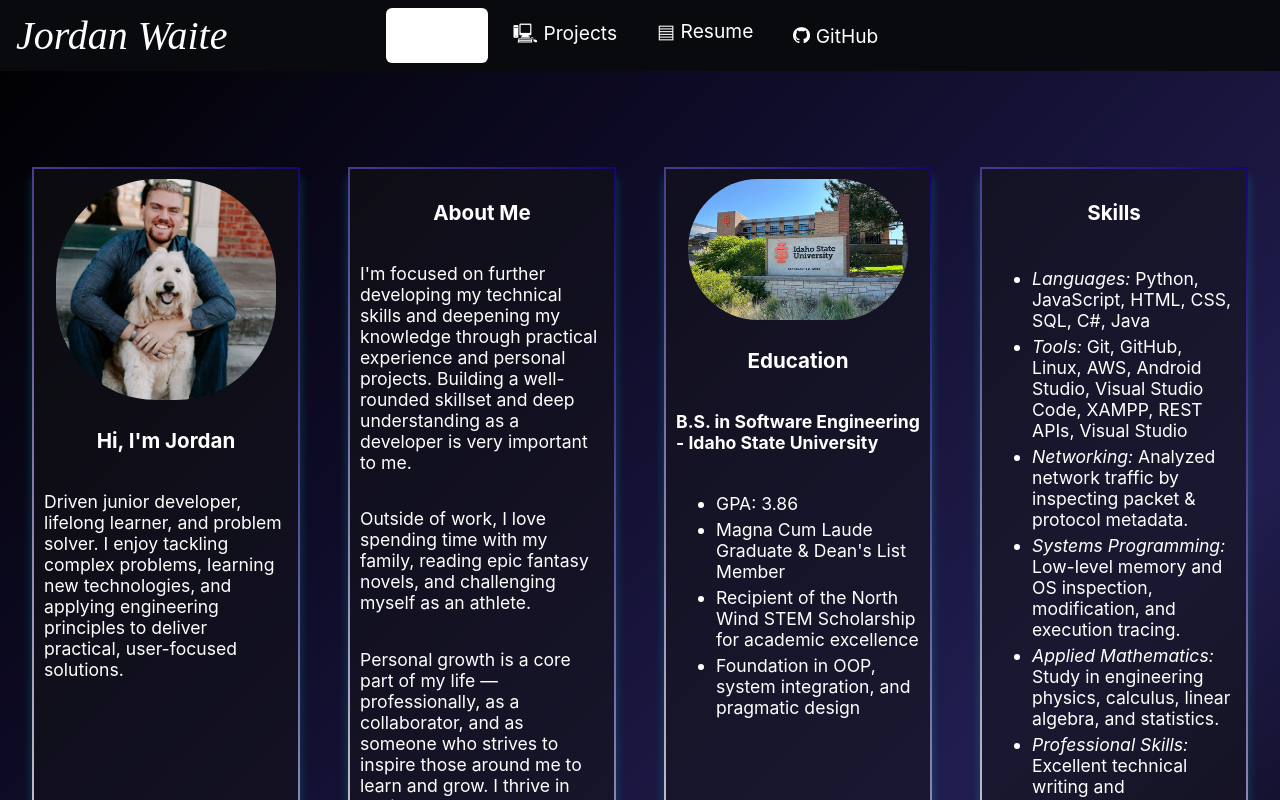
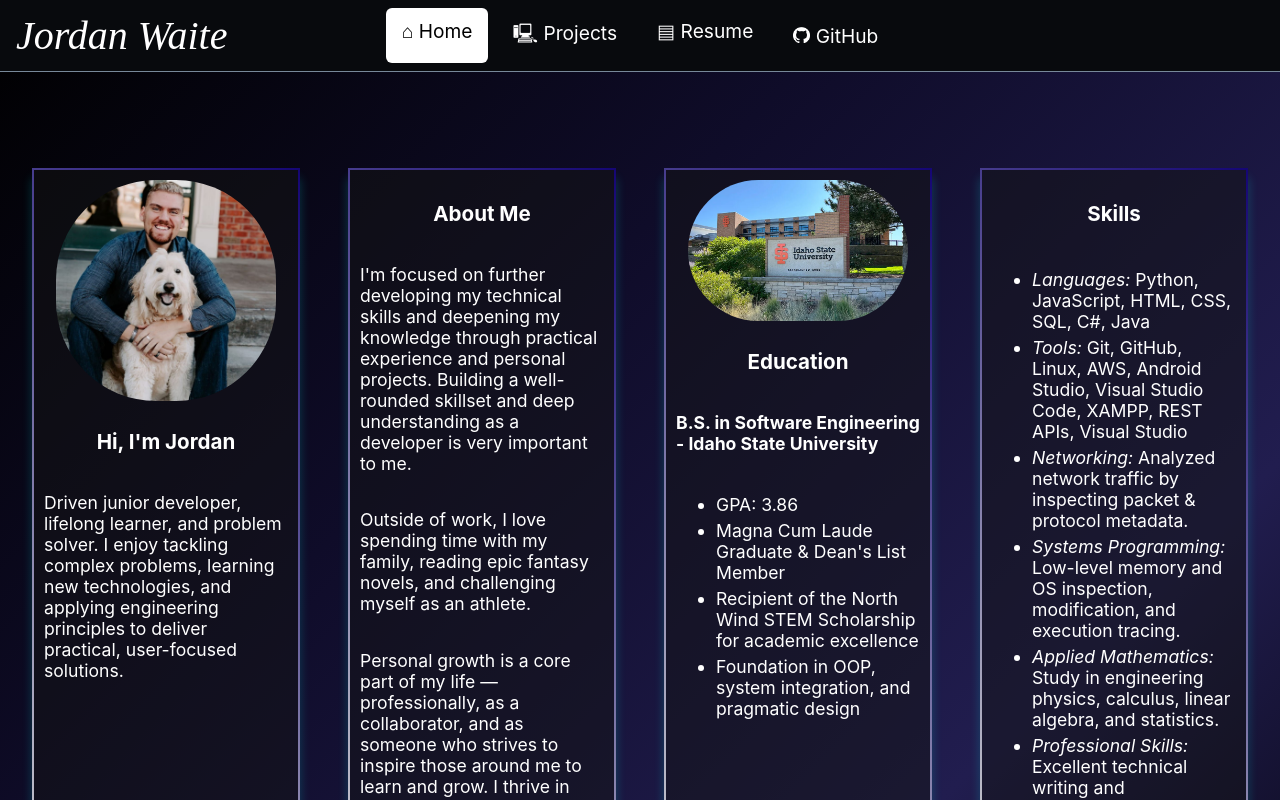
Before and after one commit to Jordan1819/personal_portfolio, a React (Vite) app: page / in a window 1280 px wide. In both pictures the pointer is over the link "⌂ Home". Shown: the top 800 px of the page. Built offline with nearby package versions, Linux system fonts and the light colour scheme.

Commit message:
Fixing nav styles for deployment

```diff
--- a/styles/navbar.css
+++ b/styles/navbar.css
@@ -8,7 +8,7 @@
     background-color: #080a0d;
     padding: .5rem 1rem;
     font-size: 1.2rem;
-    border-bottom: 1px solid var(--light-gray);
+    border-bottom: 1px solid lightslategray;
   }
 
   .nav-right {
@@ -59,7 +59,7 @@
   /* Nav Bar Hover Effects */
   .nav-right a:hover {
     background-color: white;
-    color: var(--dark-gray);
+    color: black;
   }
 
   /* White is visible by default */
```
